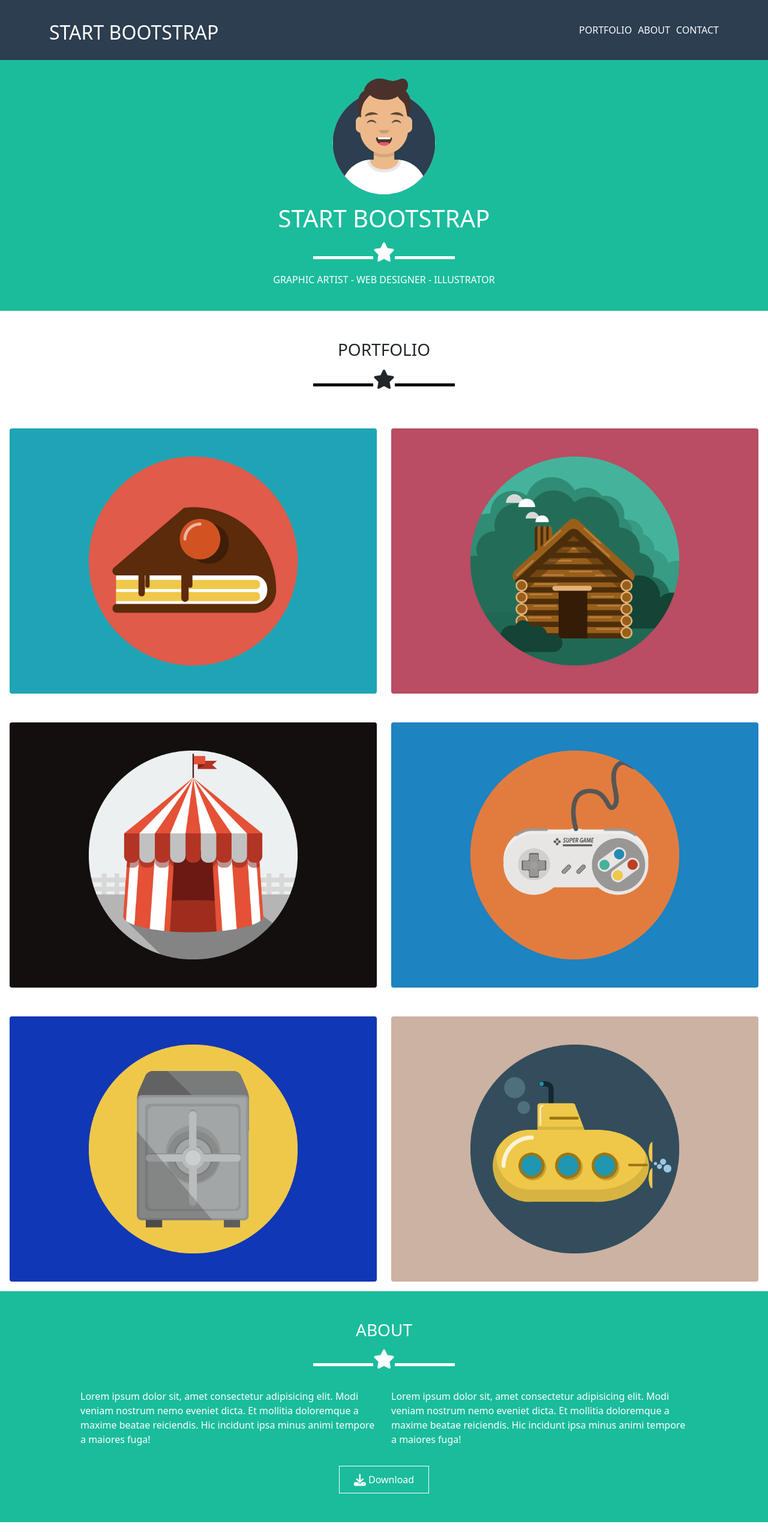
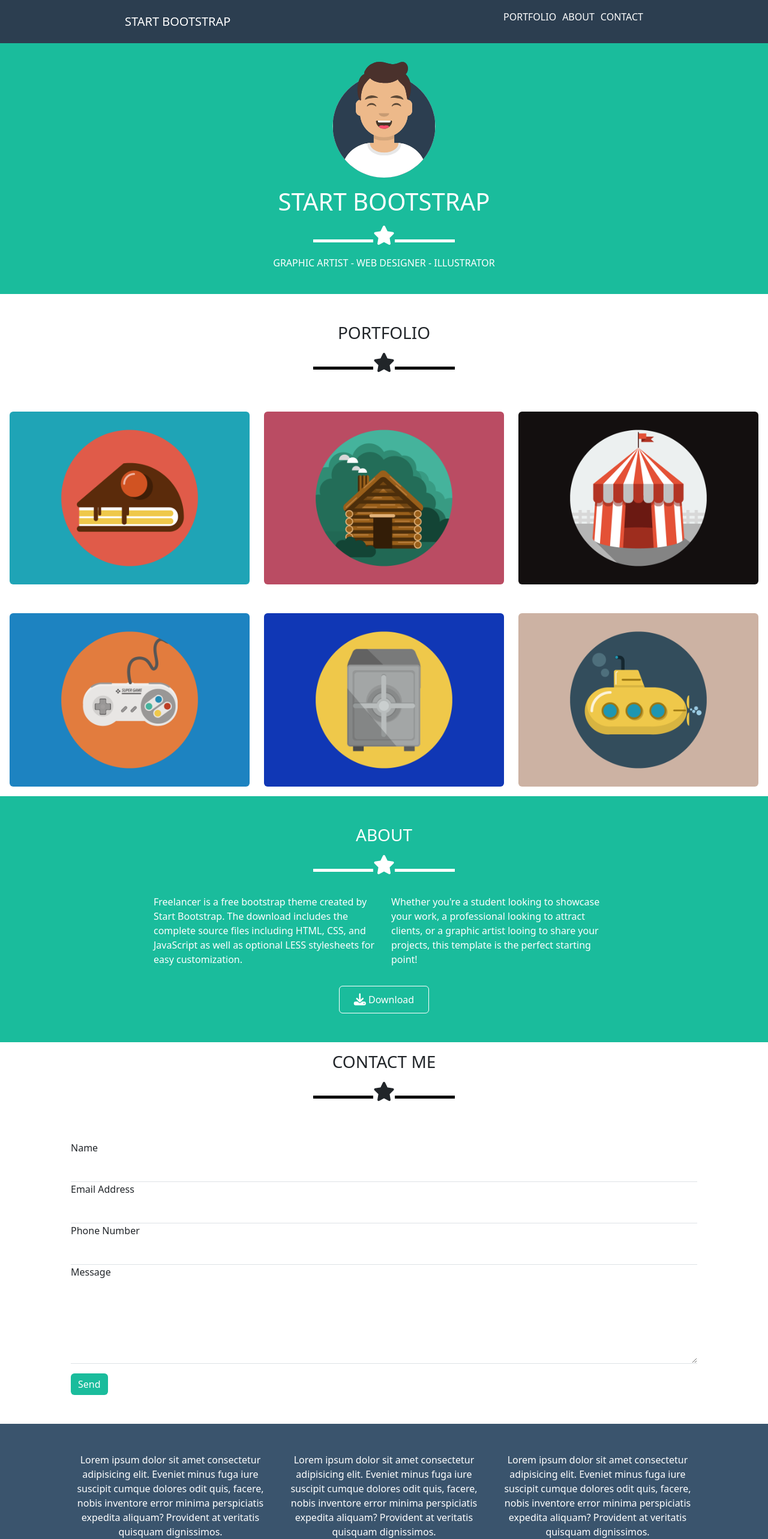
Before and after one commit to yaredghebre/html-css-bootstrap-freelancer, a plain HTML site: page index.html in a window 1280 px wide. Shown: the top 2565 px of the page at 60% size. Drawn offline with nearby package versions, Linux system fonts and the light colour scheme.

Commit message:
Add: Contact Section (Form)

```diff
--- a/css/style.css
+++ b/css/style.css
@@ -16,6 +16,10 @@ a {
     color: inherit;
 }
 
+a:hover {
+
+}
+
 ul {
     list-style-type: none;
 }
@@ -27,16 +31,22 @@ ul {
 
 /* HEADER */
 /* Nav */
-nav {
-    height: 100px;
+
+.nav_container {
     background-color: var(--bg-secondary);
-    line-height: 100px;
     color: white;
 }
 
-.header_hamburger i{
-    padding: 3px;
-    border: 1px solid white;
+.navbar-brand,
+.navbar-toggler-icon {
+    color: white;
+}
+
+@media screen and (min-width: 992px) {
+    .navbar {
+        width: 70%;
+        margin: 0 auto;
+    }
 }
 
 /* Jumbotron */
@@ -73,6 +83,13 @@ nav {
     color: white;
 }
 
+@media screen and (min-width: 992px) {
+    .about_container {
+        width: 70%;
+        margin: 0 auto;
+    }
+}
+
 .star_logo_white::before, .star_logo_white::after {
     content: '';
     display: inline-block;
@@ -89,16 +106,34 @@ nav {
 }
 
 /* Contact */
-.contact .col-12,.col-4 {
-    border-bottom: 1px solid grey;
+.form-control {
+    border-top: 0;
+    border-right: 0;
+    border-left: 0;
+    border-radius: 0;
 }
 
-.send_btn {
-    background-color: var(--bg-primary);
-    color: white;
-    padding: 15px;
+.form-control:focus {
+    border-color: unset;
+    box-shadow: none;
 }
 
+.ms_btn {
+    background-color: var(--bg-primary);
+    border: 0 solid var(--bg-primary);
+}
+
+.ms_btn:hover {
+    background-color: var(--bg-primary);
+    border: 0 solid var(--bg-primary);
+}
+
+@media screen and (min-width: 992px) {
+    .contact_container {
+        width: 70%;
+        margin: 0 auto;
+    }
+}
 /* FOOTER */
 .details {
     color: white;
--- a/index.html
+++ b/index.html
@@ -5,7 +5,7 @@
     <meta http-equiv="X-UA-Compatible" content="IE=edge">
     <meta name="viewport" content="width=device-width, initial-scale=1.0">
     <!-- Bootstrap -->
-    <link href="https://cdn.jsdelivr.net/npm/bootstrap@5.0.2/dist/css/bootstrap.min.css" rel="stylesheet" integrity="sha384-EVSTQN3/azprG1Anm3QDgpJLIm9Nao0Yz1ztcQTwFspd3yD65VohhpuuCOmLASjC" crossorigin="anonymous">
+    <link rel="stylesheet" href="https://cdn.jsdelivr.net/npm/bootstrap@5.3.0-alpha1/dist/css/bootstrap.min.css">
     <!-- FontAwesome -->
     <link rel="stylesheet" href="https://cdnjs.cloudflare.com/ajax/libs/font-awesome/6.3.0/css/all.min.css" integrity="sha512-SzlrxWUlpfuzQ+pcUCosxcglQRNAq/DZjVsC0lE40xsADsfeQoEypE+enwcOiGjk/bSuGGKHEyjSoQ1zVisanQ==" crossorigin="anonymous" referrerpolicy="no-referrer" />
     <!-- Custom Style -->
@@ -16,24 +16,22 @@
     <!-- HEADER -->
     <header>
         <!-- Nav -->
-        <nav>
-            <div class="header_nav container d-flex align-items-center justify-content-between">
-                <a class="start_boot">
-                    <h2>START BOOTSTRAP</h2>
-                </a>
+        <div class="nav_container">
+            <nav class="navbar navbar-expand-md p-3 d-flex justify-content-between container">
+                <a class="navbar-brand" href="#">START BOOTSTRAP</a>
+                <button class="navbar-toggler" type="button" data-toggle="collapse" data-target="#navbarSupportedContent" aria-controls="navbarSupportedContent" aria-expanded="false" aria-label="Toggle navigation">
+                  <span class="navbar-toggler-icon"></span>
+                </button>
 
-                <a class="header_hamburger d-block d-sm-none">
-                    <i class="fa-solid fa-bars "></i>
-                </a>
-                <div class="header_menu d-none d-sm-block">
-                  <ul class="d-flex gap-10">
+                <div class="header_menu d-none d-md-block ">
+                    <ul class="d-flex gap-10 ">
                       <li><a href="">PORTFOLIO</a></li>
                       <li><a href="">ABOUT</a></li>
                       <li><a href="">CONTACT</a></li>
                     </ul>
                   </div>
+              </nav>
         </div>
-        </nav>
 
         <!-- Jumbotron -->
         <section class="jumbotron">
@@ -46,7 +44,6 @@
                 <p class="mt-3">GRAPHIC ARTIST - WEB DESIGNER - ILLUSTRATOR</p>
             </div>
         </section>
-
     </header>
     <!-- /HEADER -->
 
@@ -59,22 +56,22 @@
                 <div class="star_logo_black"><i class="fa-solid fa-star fa-2x "></i></div>
             </div>
             <div class="row text-center gy-5 p-3">
-                <div class="col-12 col-lg-6 col-xxl-4">
+                <div class="col-12 col-md-6 col-lg-4">
                     <img class="rounded" src="img/cake.png" alt="">
                 </div>
-                <div class="col-12 col-lg-6 col-xxl-4">
+                <div class="col-12 col-md-6 col-lg-4">
                     <img class="rounded" src="img/cabin.png" alt="">
                 </div>
-                <div class="col-12 col-lg-6 col-xxl-4">
+                <div class="col-12 col-md-6 col-lg-4">
                     <img class="rounded" src="img/circus.png" alt="">
                 </div>
-                <div class="col-12 col-lg-6 col-xxl-4">
+                <div class="col-12 col-md-6 col-lg-4">
                     <img class="rounded" src="img/game.png" alt="">
                 </div>
-                <div class="col-12 col-lg-6 col-xxl-4">
+                <div class="col-12 col-md-6 col-lg-4">
                     <img class="rounded" src="img/safe.png" alt="">
                 </div>
-                <div class="col-12 col-lg-6 col-xxl-4">
+                <div class="col-12 col-md-6 col-lg-4">
                     <img class="rounded" src="img/submarine.png" alt="">
                 </div>
             </div>
@@ -84,28 +81,58 @@
                 <h3 class="mb-3 text-center">ABOUT</h3>
                 <div class="star_logo_white text-center d-block mb-3"><i class="fa-solid fa-star fa-2x "></i></div>
                 <div class="row gy-2 p-3">
-                    <div class="col-12 col-lg-6">
-                        <p>Lorem ipsum dolor sit, amet consectetur adipisicing elit. Modi veniam nostrum nemo eveniet dicta. Et mollitia doloremque a maxime beatae reiciendis. Hic incidunt ipsa minus animi tempore a maiores fuga!</p>
+                    <div class="col-12 col-md-6">
+                        <p>Freelancer is a free bootstrap theme created by Start Bootstrap. The download includes the complete source files including HTML, CSS, and JavaScript as well as optional LESS stylesheets for easy customization.</p>
                     </div>
-                    <div class="col-12 col-lg-6">
-                        <p>Lorem ipsum dolor sit, amet consectetur adipisicing elit. Modi veniam nostrum nemo eveniet dicta. Et mollitia doloremque a maxime beatae reiciendis. Hic incidunt ipsa minus animi tempore a maiores fuga!</p>
+                    <div class="col-12 col-md-6">
+                        <p>Whether you're a student looking to showcase your work, a professional looking to attract clients, or a graphic artist looing to share your projects, this template is the perfect starting point!</p>
                     </div>
                 </div>
-                <div class="download_btn text-center"><i class="fa-solid fa-download fa-lg"></i> Download</div>
+                <a href="" class="download_btn text-center d-block rounded"><i class="fa-solid fa-download fa-lg"></i> Download</a>
             </div>
         </section>
         <section class="contact">
-            <div class="contact_container p-5 container">
-                <h3 class="mb-3 text-center">CONTACT ME</h3>
-                <div class="star_logo_black d-block text-center mb-3"><i class="fa-solid fa-star fa-2x "></i></div>
+            <!-- <div class="contact_container p-5 container">
+
                 <div class="row gy-4 mt-3 mb-3">
                     <div class="col-12 p-3">Name</div>
                     <div class="col-12 p-3">Email Address</div>
                     <div class="col-12 p-3">Phone Number</div>
-                    <div class="col-4 p-3">Message</div>
+                    <div class="col-1 p-3">Message</div>
                 </div>
-                <div class="send_btn rounded text-center d-inline-block">Send</div>
+                <button type="button" class="btn btn-info">Send</button>
+
+            </div> -->
+            <h3 class="mb-3 text-center mt-3">CONTACT ME</h3>
+            <div class="star_logo_black d-block text-center mb-3"><i class="fa-solid fa-star fa-2x "></i></div>
+            <form class="container p-5">
+                <div class="form-group">
+                    <label for="Name" class="form-label">Name</label>
+                    <input
+                    type="text"
+                    class="form-control"
+                    id="Name"/>
                 </div>
+                <div class="form-group">
+                    <label for="Email" class="form-label">Email Address</label>
+                    <input
+                    type="email"
+                    class="form-control"
+                    id="Email"/>
+                </div>
+                <div class="form-group">
+                    <label for="Number" class="form-label">Phone Number</label>
+                    <input
+                    type="number"
+                    class="form-control"
+                    id="Number"/>
+                </div>
+                <div class="form-group">
+                    <label for="Text" class="form-label">Message</label>
+                    <textarea class="form-control" id="Text" rows="5"></textarea>
+                </div>
+                <button type="submit" class="btn btn-primary mt-3 ms_btn">Send</button>
+            </form>
         </section>
     </main>
     <!-- /MAIN -->
@@ -115,9 +142,9 @@
         <div class="details">
             <div class="details_container text-center p-5 container">
                 <div class="row gy-3">
-                    <div class="col-12 col-lg-4">Lorem ipsum dolor sit amet consectetur adipisicing elit. Eveniet minus fuga iure suscipit cumque dolores odit quis, facere, nobis inventore error minima perspiciatis expedita aliquam? Provident at veritatis quisquam dignissimos.</div>
-                    <div class="col-12 col-lg-4">Lorem ipsum dolor sit amet consectetur adipisicing elit. Eveniet minus fuga iure suscipit cumque dolores odit quis, facere, nobis inventore error minima perspiciatis expedita aliquam? Provident at veritatis quisquam dignissimos.</div>
-                    <div class="col-12 col-lg-4">Lorem ipsum dolor sit amet consectetur adipisicing elit. Eveniet minus fuga iure suscipit cumque dolores odit quis, facere, nobis inventore error minima perspiciatis expedita aliquam? Provident at veritatis quisquam dignissimos.</div>
+                    <div class="col-12 col-md-4">Lorem ipsum dolor sit amet consectetur adipisicing elit. Eveniet minus fuga iure suscipit cumque dolores odit quis, facere, nobis inventore error minima perspiciatis expedita aliquam? Provident at veritatis quisquam dignissimos.</div>
+                    <div class="col-12 col-md-4">Lorem ipsum dolor sit amet consectetur adipisicing elit. Eveniet minus fuga iure suscipit cumque dolores odit quis, facere, nobis inventore error minima perspiciatis expedita aliquam? Provident at veritatis quisquam dignissimos.</div>
+                    <div class="col-12 col-md-4">Lorem ipsum dolor sit amet consectetur adipisicing elit. Eveniet minus fuga iure suscipit cumque dolores odit quis, facere, nobis inventore error minima perspiciatis expedita aliquam? Provident at veritatis quisquam dignissimos.</div>
                 </div>
             </div>
         </div>
```
Also changed, not shown: 1 other file. Lines whose indentation alone changed are shown as unchanged.
